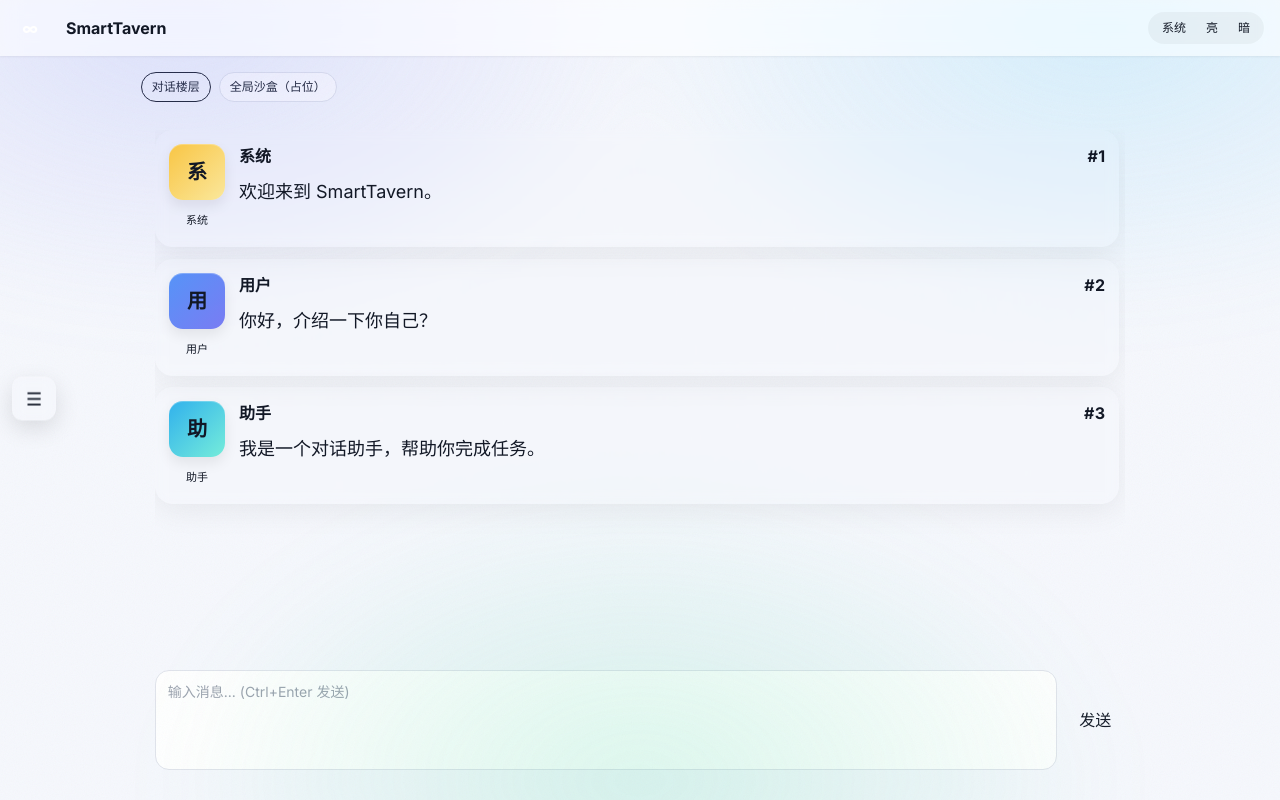
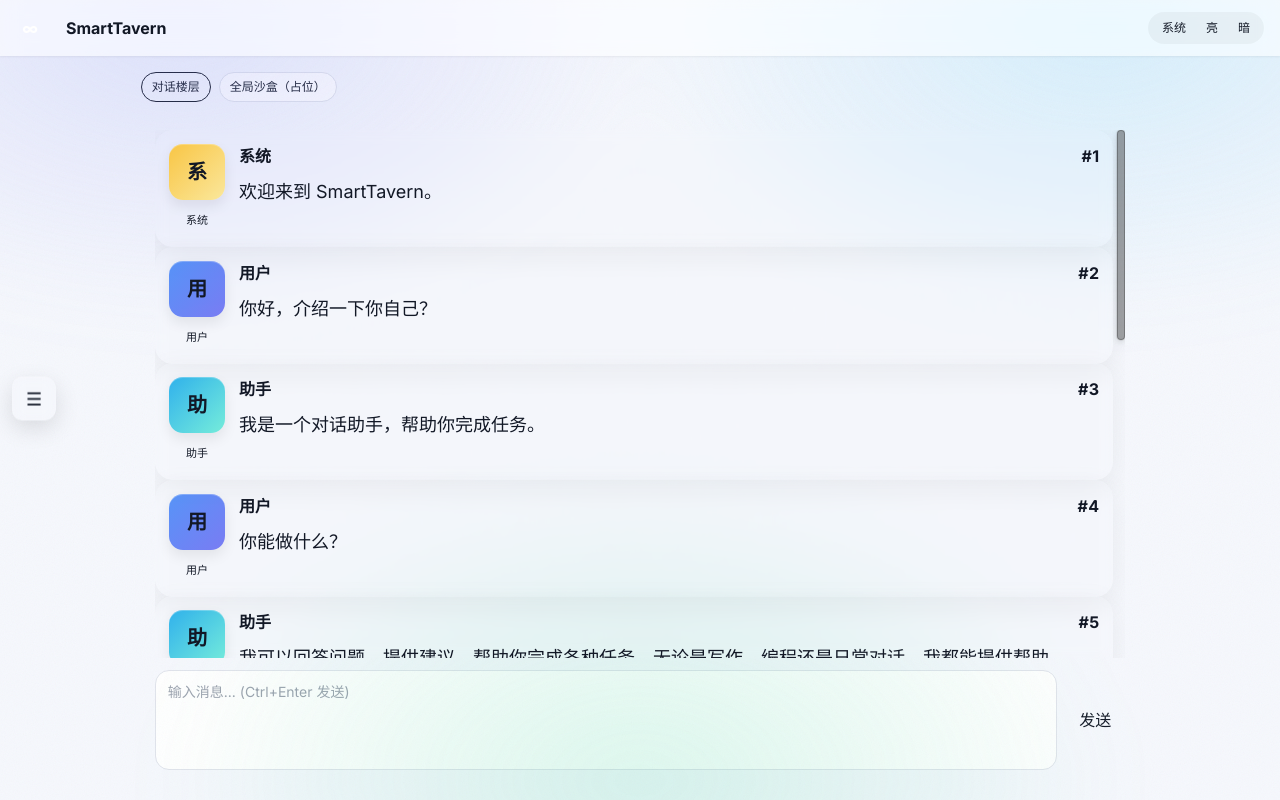
Before and after one commit to Lianues/ModularFlow-Framework, a Vue app in the folder frontend_projects/SmartTavern/: page / in a window 1280 px wide. Both pictures are taken after a click on the button "开始聊天（对话楼层）". Built offline with nearby package versions, Linux system fonts and the light colour scheme.

Commit message:
滑条初始化

```diff
--- a/frontend_projects/SmartTavern/src/App.vue
+++ b/frontend_projects/SmartTavern/src/App.vue
@@ -33,6 +33,13 @@
   { id: 1, role: 'system', content: '欢迎来到 SmartTavern。' },
   { id: 2, role: 'user', content: '你好，介绍一下你自己？' },
   { id: 3, role: 'assistant', content: '我是一个对话助手，帮助你完成任务。' },
+  { id: 4, role: 'user', content: '你能做什么？' },
+  { id: 5, role: 'assistant', content: '我可以回答问题、提供建议、帮助你完成各种任务。无论是写作、编程还是日常对话，我都能提供帮助。' },
+  { id: 6, role: 'user', content: '那很好！' },
+  { id: 7, role: 'assistant', content: '谢谢！有什么我可以帮助你的吗？' },
+  { id: 8, role: 'user', content: '我想了解一下这个应用的特点。' },
+  { id: 9, role: 'assistant', content: '这个应用具有以下特点：\n\n1. 解耦架构设计\n2. 可自定义主题\n3. 支持多种显示模式\n4. 响应式设计\n5. 美观的UI界面' },
+  { id: 10, role: 'user', content: '听起来不错！' },
 ])
 
 /**
--- a/frontend_projects/SmartTavern/src/components/chat/ThreadedChatPreview.vue
+++ b/frontend_projects/SmartTavern/src/components/chat/ThreadedChatPreview.vue
@@ -1,11 +1,13 @@
 <script setup>
-import { ref, nextTick } from 'vue'
+import { ref, nextTick, onMounted, watch } from 'vue'
+import CustomScrollbar from '@/components/common/CustomScrollbar.vue'
 /**
  * 楼层对话预览（美化版）
  * 布局：头像占位 + 名称/角色 + 对话内容 + 楼层序号（#）
  * - 不依赖外部数据，仅美化现有 props.messages（id/role/content）
  * - 使用 Design Tokens，响应式与玻璃拟态风格
  * - data-scope/data-part 保持稳定选择器契约（便于主题包覆盖）
+ * - 使用自定义滚动条替代原生滚动条
  */
 const props = defineProps({
   messages: {
@@ -36,6 +38,16 @@
 const inputText = ref('')
 const messageListRef = ref(null)
 
+onMounted(() => {
+  // 首次挂载后强制更新滚动条（确保容器尺寸已稳定）
+  messageListRef.value?.update?.()
+})
+
+watch(() => props.messages.length, () => {
+  // 消息数量变化后，下一拍更新滚动条
+  nextTick(() => messageListRef.value?.update?.())
+})
+
 function sendMessage() {
   const text = inputText.value.trim()
   if (!text) return
@@ -56,8 +68,11 @@
   // 滚动到底部（等待过渡动画更丝滑）
   nextTick(() => {
     setTimeout(() => {
-      if (messageListRef.value) {
-        messageListRef.value.scrollTop = messageListRef.value.scrollHeight
+      if (messageListRef.value?.$el) {
+        const container = messageListRef.value.$el.querySelector('.scroll-container')
+        if (container) {
+          container.scrollTop = container.scrollHeight
+        }
       }
     }, 320)
   })
@@ -74,8 +89,13 @@
 
 <template>
   <div data-scope="chat-threaded" class="tch-container">
-    <div data-scope="message-list" class="tch-list" ref="messageListRef">
-      <transition-group name="msg" tag="div" class="tch-list-inner">
+    <CustomScrollbar
+      class="tch-list"
+      ref="messageListRef"
+      :width="8"
+    >
+      <div data-scope="message-list" class="tch-list-inner">
+        <transition-group name="msg" tag="div">
           <article
             v-for="(m, idx) in props.messages"
             :key="m.id"
@@ -112,6 +132,7 @@
           </article>
         </transition-group>
       </div>
+    </CustomScrollbar>
 
     <!-- 输入区（多行文本） -->
     <div class="tch-input-row">
@@ -137,14 +158,10 @@
   min-height: 0;
   overflow: hidden;
 }
+
+/* 滚动列表容器（CustomScrollbar占位） */
 .tch-list {
-  display: flex;
-  flex-direction: column;
-  gap: 12px;
   flex: 1;
-  overflow-y: auto;
-  overflow-x: hidden;
-  padding-right: 6px;
   min-height: 0;
 }
 
@@ -153,6 +170,7 @@
   display: flex;
   flex-direction: column;
   gap: 12px;
+  padding-right: 4px;
 }
 
 /* 楼层卡（玻璃拟态） */
--- /dev/null
+++ b/frontend_projects/SmartTavern/src/components/common/CustomScrollbar.vue
@@ -0,0 +1,308 @@
+<script setup>
+import { ref, onMounted, onBeforeUnmount, nextTick } from 'vue'
+
+/**
+ * 简单的自定义滚动条组件
+ * - 隐藏原生滚动条
+ * - 提供简洁的自定义滚动条样式
+ * - 响应滚动事件同步滑块位置
+ */
+
+const props = defineProps({
+  /** 滚动条宽度（px） */
+  width: {
+    type: Number,
+    default: 8
+  },
+  /** 滚动条轨道颜色（CSS color） */
+  trackColor: {
+    type: String,
+    default: 'transparent'
+  },
+  /** 滚动条滑块颜色（CSS color） */
+  thumbColor: {
+    type: String,
+    default: ''
+  },
+  /** 滚动条滑块hover颜色（CSS color） */
+  thumbHoverColor: {
+    type: String,
+    default: ''
+  }
+})
+
+const scrollContainer = ref(null)
+const scrollThumb = ref(null)
+const scrollTrack = ref(null)
+
+const thumbHeight = ref(0)
+const thumbTop = ref(0)
+const showScrollbar = ref(false)
+
+let isDragging = false
+let startY = 0
+let startScrollTop = 0
+let resizeObserver = null
+
+// 计算并更新滚动条状态
+function updateScrollbar() {
+  if (!scrollContainer.value) return
+
+  const container = scrollContainer.value
+  const scrollHeight = container.scrollHeight
+  const clientHeight = container.clientHeight
+  const scrollTop = container.scrollTop
+
+  // 判断是否需要显示滚动条
+  showScrollbar.value = scrollHeight > clientHeight
+
+  if (!showScrollbar.value) return
+
+  // 计算滑块高度（最小32px）
+  const ratio = clientHeight / Math.max(1, scrollHeight)
+  thumbHeight.value = Math.max(32, clientHeight * ratio)
+
+  // 计算滑块位置
+  const maxScrollTop = Math.max(1, scrollHeight - clientHeight)
+  const maxThumbTop = Math.max(1, clientHeight - thumbHeight.value)
+  thumbTop.value = (scrollTop / maxScrollTop) * maxThumbTop
+}
+
+// 滚动事件处理
+function handleScroll() {
+  updateScrollbar()
+}
+
+// 鼠标按下滑块
+function handleThumbMouseDown(e) {
+  isDragging = true
+  startY = e.clientY
+  startScrollTop = scrollContainer.value.scrollTop
+
+  document.addEventListener('mousemove', handleMouseMove)
+  document.addEventListener('mouseup', handleMouseUp)
+
+  e.preventDefault()
+}
+
+// 鼠标移动
+function handleMouseMove(e) {
+  if (!isDragging || !scrollContainer.value) return
+
+  const container = scrollContainer.value
+  const deltaY = e.clientY - startY
+  const scrollHeight = container.scrollHeight
+  const clientHeight = container.clientHeight
+  const maxScrollTop = scrollHeight - clientHeight
+  const maxThumbTop = clientHeight - thumbHeight.value
+
+  // 计算新的滚动位置
+  const scrollDelta = (deltaY / maxThumbTop) * maxScrollTop
+  container.scrollTop = startScrollTop + scrollDelta
+}
+
+// 鼠标释放
+function handleMouseUp() {
+  isDragging = false
+  document.removeEventListener('mousemove', handleMouseMove)
+  document.removeEventListener('mouseup', handleMouseUp)
+}
+
+// 点击轨道跳转
+function handleTrackClick(e) {
+  if (e.target !== scrollTrack.value) return
+
+  const container = scrollContainer.value
+  const trackRect = scrollTrack.value.getBoundingClientRect()
+  const clickY = e.clientY - trackRect.top
+
+  const scrollHeight = container.scrollHeight
+  const clientHeight = container.clientHeight
+  const maxScrollTop = scrollHeight - clientHeight
+
+  // 计算目标滚动位置（点击位置居中）
+  const targetThumbTop = clickY - thumbHeight.value / 2
+  const maxThumbTop = clientHeight - thumbHeight.value
+  const ratio = Math.max(0, Math.min(1, targetThumbTop / maxThumbTop))
+
+  container.scrollTop = ratio * maxScrollTop
+}
+
+// 组件挂载
+onMounted(() => {
+  nextTick(() => {
+    // 延迟更新以确保内容完全渲染
+    setTimeout(() => {
+      updateScrollbar()
+    }, 100)
+
+    if (scrollContainer.value) {
+      scrollContainer.value.addEventListener('scroll', handleScroll, { passive: true })
+    }
+
+    // 监听窗口大小变化
+    window.addEventListener('resize', updateScrollbar)
+
+    // 使用 ResizeObserver 监听容器尺寸变化
+    if (window.ResizeObserver && scrollContainer.value) {
+      resizeObserver = new ResizeObserver(() => {
+        updateScrollbar()
+      })
+      resizeObserver.observe(scrollContainer.value)
+    }
+
+    // 使用 MutationObserver 监听内容变化
+    if (scrollContainer.value) {
+      const observer = new MutationObserver(() => {
+        updateScrollbar()
+      })
+      observer.observe(scrollContainer.value, {
+        childList: true,
+        subtree: true,
+        characterData: true
+      })
+    }
+  })
+})
+
+// 组件卸载
+onBeforeUnmount(() => {
+  if (scrollContainer.value) {
+    scrollContainer.value.removeEventListener('scroll', handleScroll)
+  }
+  window.removeEventListener('resize', updateScrollbar)
+  if (resizeObserver) {
+    try { resizeObserver.disconnect() } catch (_) {}
+    resizeObserver = null
+  }
+  document.removeEventListener('mousemove', handleMouseMove)
+  document.removeEventListener('mouseup', handleMouseUp)
+})
+
+// 暴露更新方法（用于外部触发内容变化后更新滚动条）
+defineExpose({
+  update: updateScrollbar
+})
+</script>
+
+<template>
+  <div class="custom-scrollbar-wrapper">
+    <!-- 滚动内容容器 -->
+    <div
+      ref="scrollContainer"
+      class="scroll-container"
+      :class="{ 'has-scrollbar': showScrollbar }"
+    >
+      <slot />
+    </div>
+
+    <!-- 自定义滚动条 -->
+    <div
+      v-show="showScrollbar"
+      ref="scrollTrack"
+      class="scroll-track"
+      :style="{
+        width: `${width}px`,
+        background: trackColor
+      }"
+      @click="handleTrackClick"
+    >
+      <div
+        ref="scrollThumb"
+        class="scroll-thumb"
+        :style="{
+          height: `${thumbHeight}px`,
+          top: `${thumbTop}px`,
+          background: thumbColor,
+          '--thumb-hover-color': thumbHoverColor
+        }"
+        @mousedown="handleThumbMouseDown"
+      />
+    </div>
+  </div>
+</template>
+
+<style scoped>
+.custom-scrollbar-wrapper {
+  position: relative;
+  width: 100%;
+  height: 100%;
+  overflow: hidden;
+}
+
+.scroll-container {
+  width: 100%;
+  height: 100%;
+  overflow-y: auto;
+  overflow-x: hidden;
+  /* 隐藏原生滚动条 */
+  scrollbar-width: none; /* Firefox */
+  -ms-overflow-style: none; /* IE/Edge */
+}
+
+.scroll-container::-webkit-scrollbar {
+  display: none; /* Chrome/Safari/Opera */
+}
+
+/* 当有滚动条时，为内容留出右侧空间 */
+.scroll-container.has-scrollbar {
+  padding-right: 8px;
+}
+
+.scroll-track {
+  position: absolute;
+  top: 0;
+  right: 0;
+  height: 100%;
+  border-radius: 9999px;
+  cursor: pointer;
+  transition: background 0.18s ease, opacity 0.18s ease;
+  z-index: 10;
+  opacity: 1;
+}
+
+.scroll-thumb {
+  position: absolute;
+  left: 0;
+  width: 100%;
+  border-radius: 9999px;
+  cursor: grab;
+  transition: background 0.18s ease, box-shadow 0.18s ease, border-color 0.18s ease, top 0.06s linear;
+  will-change: top;
+  /* 浅色主题：深色滑块 */
+  background: rgba(30, 30, 30, 0.4);
+  border: 1px solid rgba(30, 30, 30, 0.3);
+  box-shadow: 0 0 0 1px rgba(0,0,0,0.08), 0 2px 6px rgba(0,0,0,0.15);
+}
+
+.scroll-thumb:hover {
+  background: rgba(30, 30, 30, 0.55);
+  border-color: rgba(30, 30, 30, 0.45);
+  box-shadow: 0 0 0 1px rgba(0,0,0,0.12), 0 3px 8px rgba(0,0,0,0.2);
+}
+
+/* 深色主题：浅色滑块 */
+[data-theme="dark"] .scroll-thumb {
+  background: rgba(240, 240, 240, 0.35);
+  border: 1px solid rgba(240, 240, 240, 0.25);
+  box-shadow: 0 0 0 1px rgba(255,255,255,0.08), 0 2px 6px rgba(0,0,0,0.25);
+}
+
+[data-theme="dark"] .scroll-thumb:hover {
+  background: rgba(240, 240, 240, 0.5);
+  border-color: rgba(240, 240, 240, 0.4);
+  box-shadow: 0 0 0 1px rgba(255,255,255,0.12), 0 3px 8px rgba(0,0,0,0.3);
+}
+
+.scroll-thumb:active {
+  cursor: grabbing;
+}
+
+/* 减少动画偏好 */
+@media (prefers-reduced-motion: reduce) {
+  .scroll-track,
+  .scroll-thumb {
+    transition: none !important;
+  }
+}
+</style>
```
Lines whose indentation alone changed are shown as unchanged.
